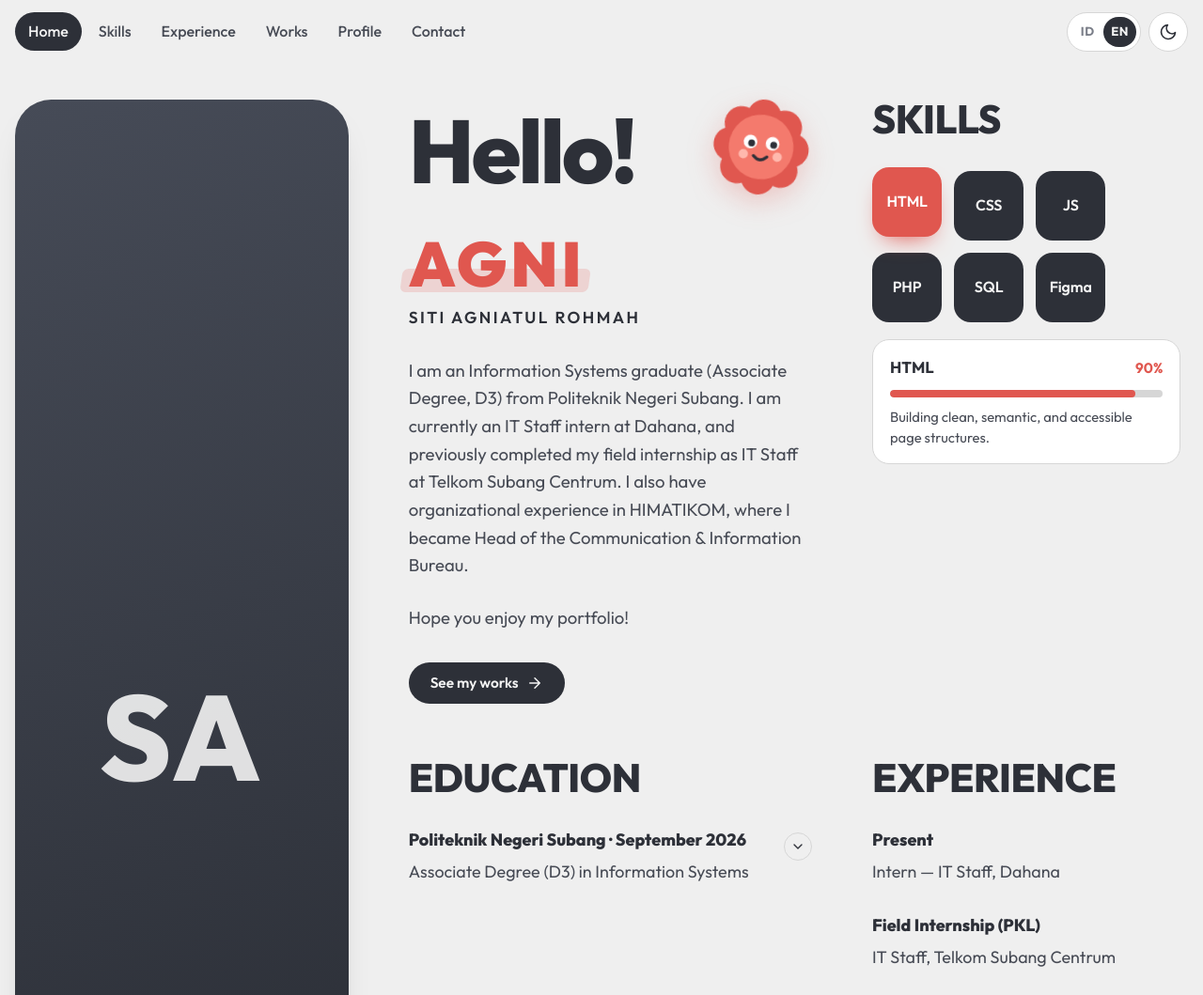
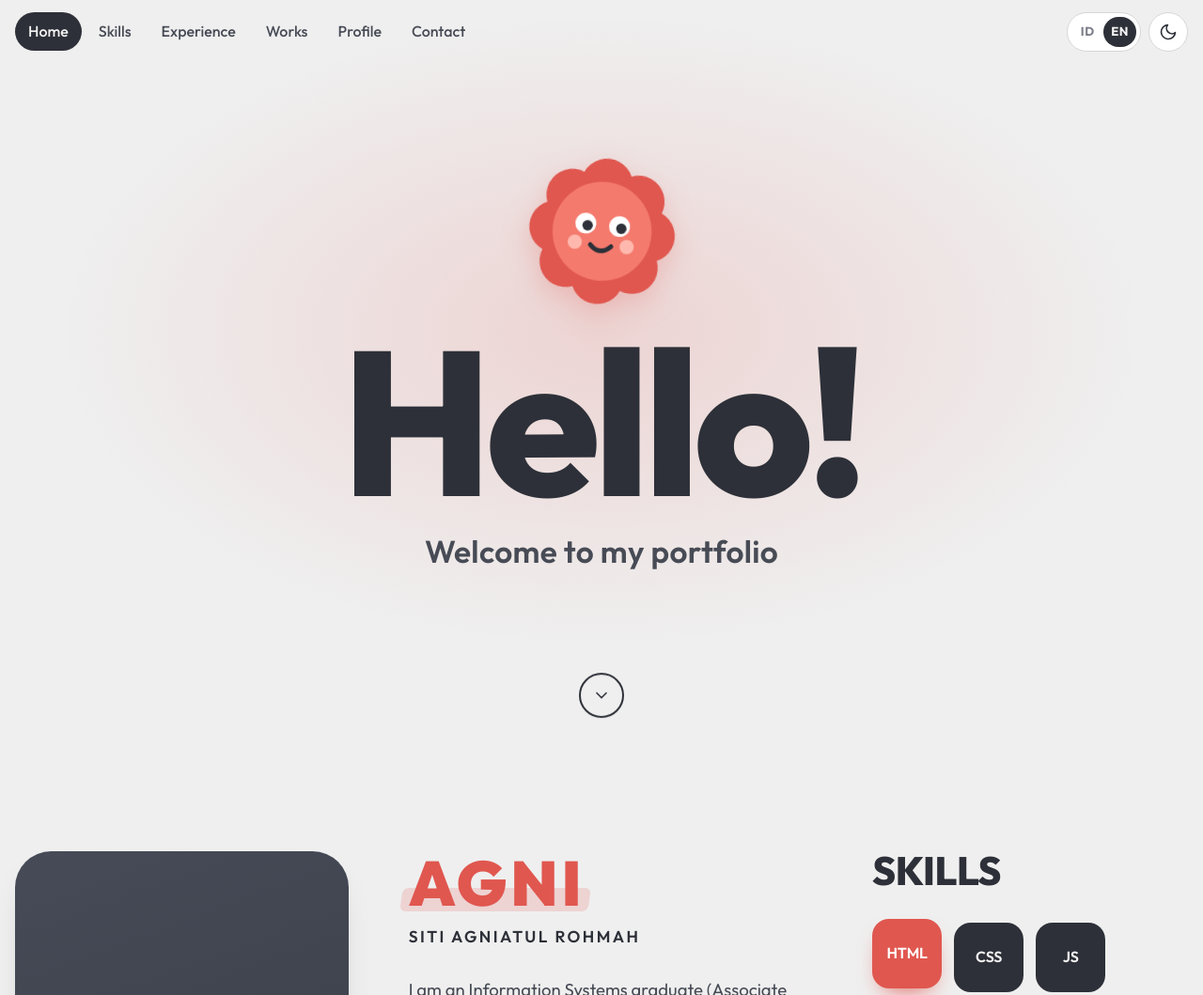
Before and after one commit to sitiagnia/Portofolio, a plain HTML site: page index.html in a window 1280 px wide. Shown: the top 1059 px of the page at 94% size. Drawn offline with Linux system fonts and the light colour scheme.

Commit message:
Tambah layar pembuka berisi sapaan saja
- Layar pertama: stiker, Hello!, dan 'Welcome to my portfolio' + tombol gulir
- Bagian profil kini dimulai dari nama AGNI (id #tentang)

Co-Authored-By: Claude Opus 5.5 <noreply@anthropic.com>

```diff
--- a/css/style.css
+++ b/css/style.css
@@ -295,6 +295,66 @@ section[id],
   letter-spacing: -0.03em;
 }
 .hello-title.ganti { animation: gantiSapaan 0.45s ease; }
+
+/* Layar pembuka: hanya sapaan "Hello! Welcome to my portfolio" */
+.welcome {
+  position: relative;
+  isolation: isolate;
+  min-height: 100vh;
+  min-height: 100svh;
+  display: grid;
+  place-items: center;
+  padding: calc(var(--nav-h) + 24px) 0 110px;
+  overflow: clip;
+}
+.welcome::before {
+  content: '';
+  position: absolute;
+  /* selebar layar penuh, walau section berada di dalam kolom halaman */
+  inset: 0 calc(50% - 50vw);
+  z-index: -1;
+  background: radial-gradient(ellipse 45% 42% at 50% 44%, rgba(224, 87, 79, 0.18), transparent 100%);
+  pointer-events: none;
+}
+.welcome-inner {
+  display: flex;
+  flex-direction: column;
+  align-items: center;
+  text-align: center;
+  gap: clamp(6px, 1.4vw, 16px);
+}
+.welcome-sticker .sticker { width: clamp(110px, 13vw, 170px); }
+.welcome-title {
+  font-size: clamp(5rem, 17vw, 14rem);
+  line-height: 0.9;
+}
+.welcome-sub {
+  font-size: clamp(1.2rem, 2.6vw, 2.1rem);
+  font-weight: 600;
+  letter-spacing: 0.01em;
+  color: var(--ink-soft);
+}
+
+.scroll-hint {
+  position: absolute;
+  left: 50%;
+  bottom: clamp(20px, 4vw, 36px);
+  display: grid;
+  place-items: center;
+  width: 48px;
+  height: 48px;
+  margin-left: -24px;
+  border-radius: 50%;
+  border: 2px solid var(--ink);
+  color: var(--ink);
+  animation: lompat 2s ease-in-out infinite;
+  transition: background-color 0.2s ease, color 0.2s ease, border-color 0.2s ease;
+}
+.scroll-hint:hover { background: var(--accent); border-color: var(--accent); color: #fff; }
+@keyframes lompat {
+  0%, 100% { transform: translateY(0); }
+  50%      { transform: translateY(8px); }
+}
 
 /* Nama panggilan (menonjol) + nama lengkap */
 .name-block { margin-bottom: clamp(18px, 2.2vw, 30px); }
@@ -725,6 +785,7 @@ section[id],
 /* HP sangat kecil */
 @media (max-width: 380px) {
   .hello-title { font-size: 3.1rem; }
+  .welcome-title { font-size: 4.6rem; }
   .sticker { width: 68px; }
 }
 
--- a/index.html
+++ b/index.html
@@ -90,23 +90,11 @@
 
   <main class="page" id="konten">
 
-    <!-- ===================== LEMBAR PROFIL (HELLO) ===================== -->
-    <section class="about" id="beranda" aria-labelledby="judulHello">
-      <div class="about-grid">
-
-        <!-- Foto profil: taruh file di asset/foto/profil.jpg (lokasinya diatur di js/data.js, bagian "foto"). Jika belum ada, tampil inisial nama -->
-        <figure class="photo reveal" id="photo">
-          <div class="photo-frame" data-avatar data-alt="Foto Siti Agniatul Rohmah" data-default="asset/foto/profil.jpg">
-            <span class="avatar-initials" data-inisial>SA</span>
-          </div>
-        </figure>
-
-        <!-- Sapaan & perkenalan -->
-        <div class="hello reveal" style="--d: 1">
-          <div class="hello-head">
-            <h1 class="hello-title" id="judulHello">Hello!</h1>
+    <!-- ===================== LAYAR PEMBUKA (SAPAAN) ===================== -->
+    <section class="welcome" id="beranda" aria-labelledby="judulHello">
+      <div class="welcome-inner">
         <!-- Stiker: klik untuk mengganti sapaan -->
-            <button type="button" class="sticker-btn" id="sticker" aria-label="Ganti sapaan" title="Klik aku!" data-i18n-aria-label="sapaanLabel" data-i18n-title="sapaanTitle">
+        <button type="button" class="sticker-btn welcome-sticker reveal" id="sticker" aria-label="Ganti sapaan" title="Klik aku!" data-i18n-aria-label="sapaanLabel" data-i18n-title="sapaanTitle">
           <svg class="sticker" viewBox="0 0 120 120" aria-hidden="true" focusable="false">
             <g fill="#e0574f">
               <circle cx="96" cy="60" r="20"/><circle cx="85.5" cy="85.5" r="20"/>
@@ -121,11 +109,33 @@
             <path d="M52 71q8 8 16 0" fill="none" stroke="#2d3038" stroke-width="3.5" stroke-linecap="round"/>
           </svg>
         </button>
+
+        <h1 class="hello-title welcome-title reveal" id="judulHello" style="--d: 1">Hello!</h1>
+        <!-- GANTI: teks ucapan selamat datang -->
+        <p class="welcome-sub reveal" style="--d: 2">Welcome to my portfolio</p>
       </div>
 
+      <a href="#tentang" class="scroll-hint" aria-label="Gulir ke bawah" data-i18n-aria-label="gulir">
+        <svg class="ic" aria-hidden="true" focusable="false"><use href="#i-down"/></svg>
+      </a>
+    </section>
+
+    <!-- ===================== LEMBAR PROFIL ===================== -->
+    <section class="about" id="tentang" aria-labelledby="namaPanggilan">
+      <div class="about-grid">
+
+        <!-- Foto profil: taruh file di asset/foto/profil.jpg (lokasinya diatur di js/data.js, bagian "foto"). Jika belum ada, tampil inisial nama -->
+        <figure class="photo reveal" id="photo">
+          <div class="photo-frame" data-avatar data-alt="Foto Siti Agniatul Rohmah" data-default="asset/foto/profil.jpg">
+            <span class="avatar-initials" data-inisial>SA</span>
+          </div>
+        </figure>
+
+        <!-- Nama & perkenalan -->
+        <div class="hello reveal" style="--d: 1">
           <!-- Nama panggilan (besar) + nama lengkap, lalu perkenalan. Isinya diambil dari js/data.js -->
           <div class="name-block">
-            <p class="nickname" id="namaPanggilan">AGNI</p>
+            <h2 class="nickname" id="namaPanggilan">AGNI</h2>
             <p class="fullname" id="namaUtama">Siti Agniatul Rohmah</p>
           </div>
           <p class="hello-bio" id="isiBio"></p>
--- a/js/script.js
+++ b/js/script.js
@@ -29,7 +29,7 @@ const TEKS = {
     skip: 'Lewati ke konten utama',
     navUtama: 'Navigasi utama',
     navBeranda: 'Beranda', navSkills: 'Keahlian', navPengalaman: 'Pengalaman', navDataDiri: 'Data Diri', navKontak: 'Kontak', navKarya: 'Karya',
-    keBeranda: 'Kembali ke beranda',
+    keBeranda: 'Kembali ke beranda', gulir: 'Gulir ke bawah',
     temaKeGelap: 'Ganti ke tema gelap', temaKeTerang: 'Ganti ke tema terang',
     bukaMenu: 'Buka menu', tutupMenu: 'Tutup menu',
     gantiBahasa: 'Switch to English',
@@ -58,7 +58,7 @@ const TEKS = {
     skip: 'Skip to main content',
     navUtama: 'Main navigation',
     navBeranda: 'Home', navSkills: 'Skills', navPengalaman: 'Experience', navDataDiri: 'Profile', navKontak: 'Contact', navKarya: 'Works',
-    keBeranda: 'Back to home',
+    keBeranda: 'Back to home', gulir: 'Scroll down',
     temaKeGelap: 'Switch to dark theme', temaKeTerang: 'Switch to light theme',
     bukaMenu: 'Open menu', tutupMenu: 'Close menu',
     gantiBahasa: 'Ganti ke Bahasa Indonesia',
```
Lines whose indentation alone changed are shown as unchanged.
